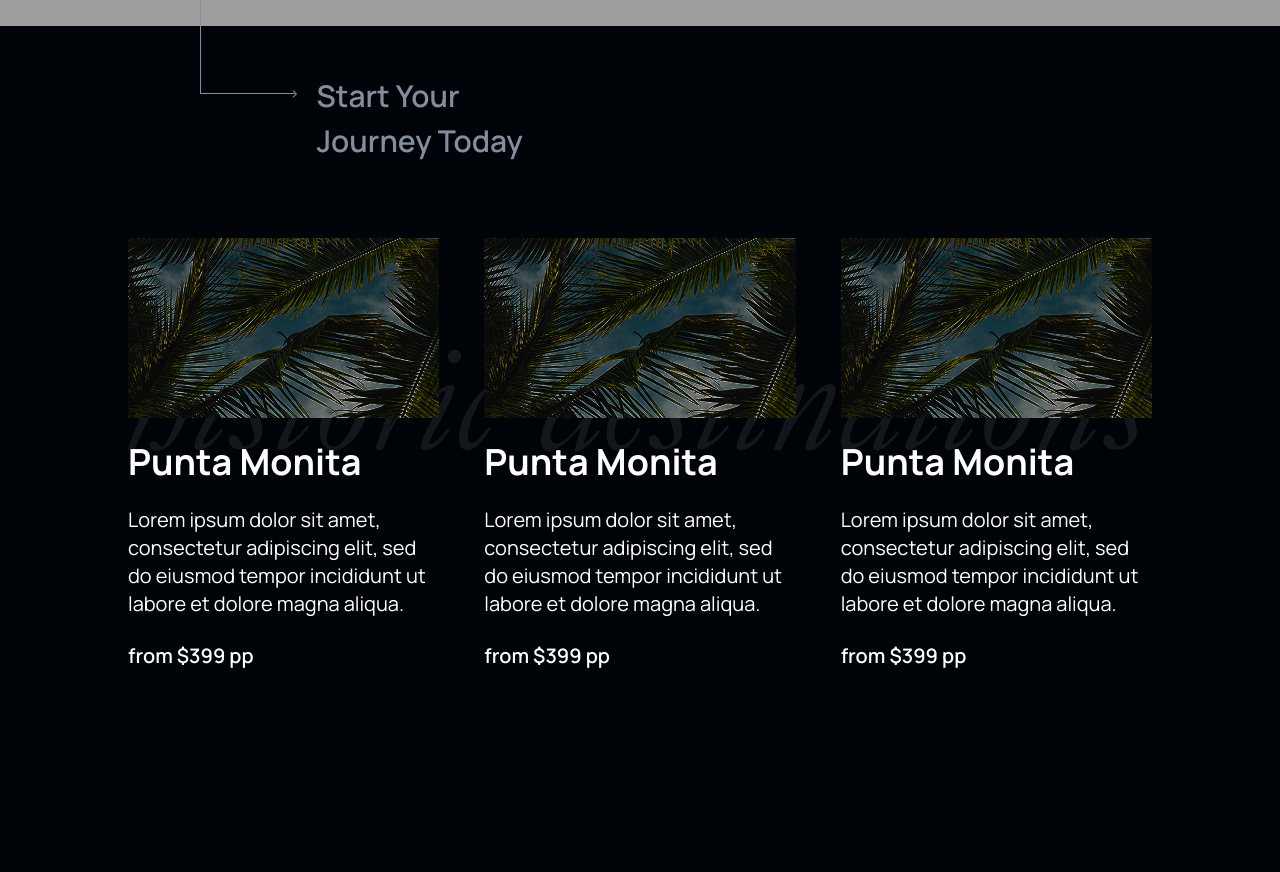
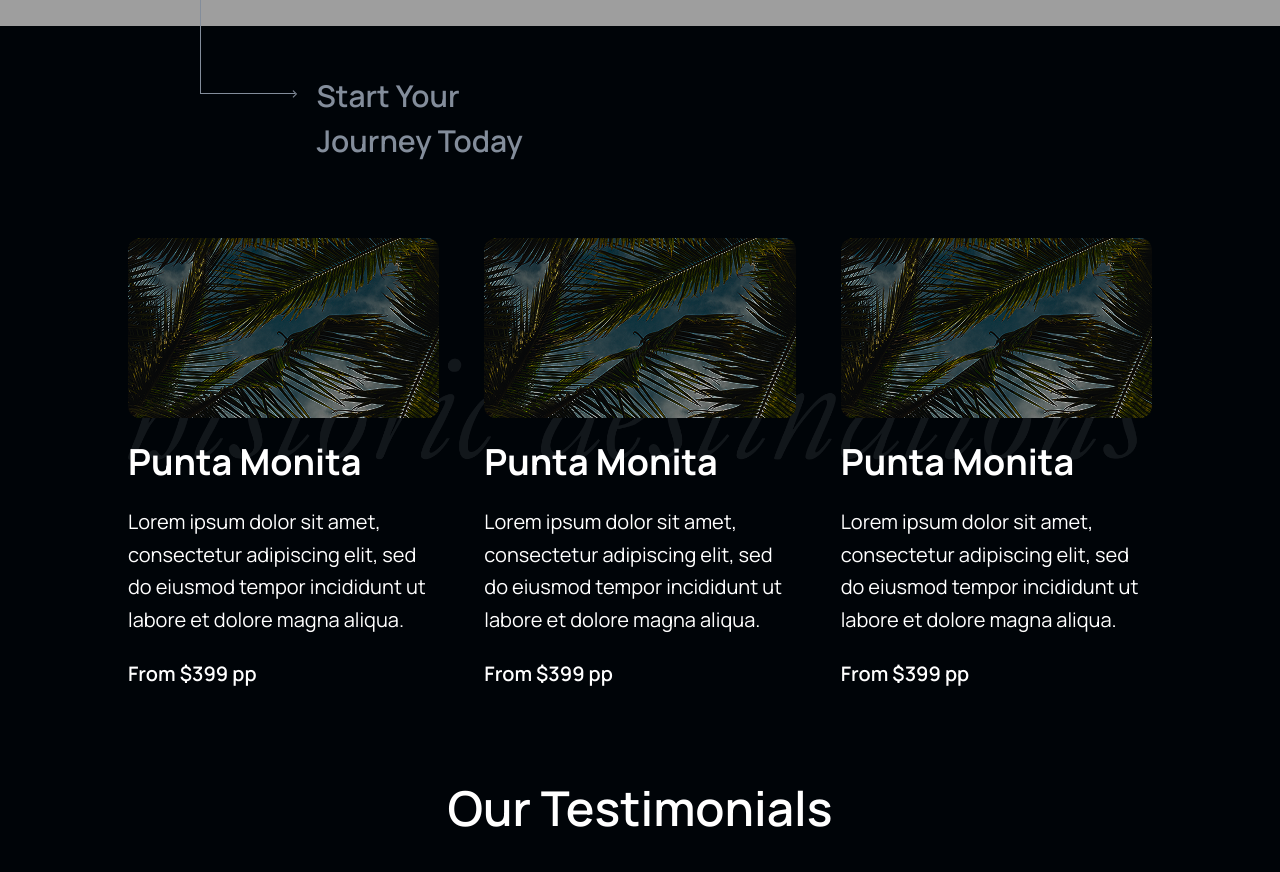
Before and after one commit to 00mohammad/WaveUI, a website: page index.html in a window 1280 px wide. Shown: the part 900-1772 px from the top of the page. Before the commit the page ends 1570 px from the top, so only its background shows below. Drawn offline with nearby package versions, Linux system fonts and the light colour scheme; files that its build step writes are made by us from their sources; grey boxes are pictures that could not be loaded; files whose address does not match are found by name.

Commit message:
feat: add responsive hero and destinations sections

```diff
--- a/index.html
+++ b/index.html
@@ -218,76 +218,112 @@
     <!-- main -->
 
     <main>
+
+      <!-- Destinations Section -->
+
       <section
-        class="swiper mySwiper relative overflow-hidden block list-none px-6 py-24 lg:px-8 xl:px-[200px] bg-center bg-no-repeat"
-        style="background-image: url('./src/img/historic destinations.png'); background-size: 100%;">
+        class="swiper mySwiper relative overflow-hidden px-6 py-24 lg:px-8 xl:px-[200px]
+            bg-none lg:bg-[url('./src/img/historic-destinations.png')]
+            bg-center bg-no-repeat lg:bg-[length:100%]">
 
-        <div class="swiper-wrapper lg:mt-28">
+        <div class="swiper-wrapper mt-10 lg:mt-28">
+
+          <!-- Slide 1 -->
 
           <div class="swiper-slide">
+            <article>
+
               <img
                 src="./src/img/Frame2.png"
-            alt="Punta Monita"
-            class="object-cover">
+                alt="Punta Monita destination"
+                class="h-[300px] w-full rounded-xl object-cover">
 
               <h3 class="py-6 text-4xl font-bold">
                 Punta Monita
               </h3>
 
-          <p class="max-w-[300px] text-xl font-normal">
-            Lorem ipsum dolor sit amet, consectetur adipiscing elit, sed do
-            eiusmod tempor incididunt ut labore et dolore magna aliqua.
+              <p class="max-w-[300px] text-xl font-normal leading-relaxed">
+                Lorem ipsum dolor sit amet, consectetur adipiscing elit,
+                sed do eiusmod tempor incididunt ut labore et dolore magna
+                aliqua.
               </p>
 
               <p class="pt-6 text-xl font-semibold">
-            from $399 pp
+                From $399 pp
               </p>
+
+            </article>
           </div>
 
+          <!-- Slide 2 -->
+
           <div class="swiper-slide">
+            <article>
+
               <img
                 src="./src/img/Frame2.png"
-            alt="Punta Monita"
-            class="object-cover">
+                alt="Punta Monita destination"
+                class="h-[300px] w-full rounded-xl object-cover">
 
               <h3 class="py-6 text-4xl font-bold">
                 Punta Monita
               </h3>
 
-          <p class="max-w-[300px] text-xl font-normal">
-            Lorem ipsum dolor sit amet, consectetur adipiscing elit, sed do
-            eiusmod tempor incididunt ut labore et dolore magna aliqua.
+              <p class="max-w-[300px] text-xl font-normal leading-relaxed">
+                Lorem ipsum dolor sit amet, consectetur adipiscing elit,
+                sed do eiusmod tempor incididunt ut labore et dolore magna
+                aliqua.
               </p>
 
               <p class="pt-6 text-xl font-semibold">
-            from $399 pp
+                From $399 pp
               </p>
+
+            </article>
           </div>
 
+          <!-- Slide 3 -->
+
           <div class="swiper-slide">
+            <article>
+
               <img
                 src="./src/img/Frame2.png"
-            alt="Punta Monita"
-            class="object-cover">
+                alt="Punta Monita destination"
+                class="h-[300px] w-full rounded-xl object-cover">
 
               <h3 class="py-6 text-4xl font-bold">
                 Punta Monita
               </h3>
 
-          <p class="max-w-[300px] text-xl font-normal">
-            Lorem ipsum dolor sit amet, consectetur adipiscing elit, sed do
-            eiusmod tempor incididunt ut labore et dolore magna aliqua.
+              <p class="max-w-[300px] text-xl font-normal leading-relaxed">
+                Lorem ipsum dolor sit amet, consectetur adipiscing elit,
+                sed do eiusmod tempor incididunt ut labore et dolore magna
+                aliqua.
               </p>
 
               <p class="pt-6 text-xl font-semibold">
-            from $399 pp
+                From $399 pp
               </p>
+            </article>
           </div>
 
         </div>
 
+        <!-- Pagination -->
         <div class="swiper-pagination"></div>
       </section>
+
+      <!-- Testimonials Section -->
+
+      <section class="pt-24 pb-10 py-5 text-center">
+
+        <h2 class="text-5xl font-semibold">
+          Our Testimonials
+        </h2>
+
+      </section>
+
     </main>
 
     <script
--- a/src/input.css
+++ b/src/input.css
@@ -103,6 +103,29 @@
   height: 180px;
 }
 
+/* ===== Swiper Pagination ===== */
+
+.mySwiper {
+  --swiper-pagination-color: #fff;
+  --swiper-pagination-bullet-inactive-color: #fff;
+  --swiper-pagination-bullet-inactive-opacity: 0.5;
+}
+
+.mySwiper .swiper-pagination {
+  position: relative;
+  margin-top: 40px;
+}
+
+.mySwiper .swiper-pagination-bullet {
+  background-color: #fff !important;
+  opacity: 0.5;
+}
+
+.mySwiper .swiper-pagination-bullet-active {
+  background-color: #fff !important;
+  opacity: 1;
+}
+
 /* ===== Tablet ===== */
 
 @media (min-width: 768px) {
```
Also changed, not shown: src/img/rejuvenation.png (added). Lines whose indentation alone changed are shown as unchanged.
